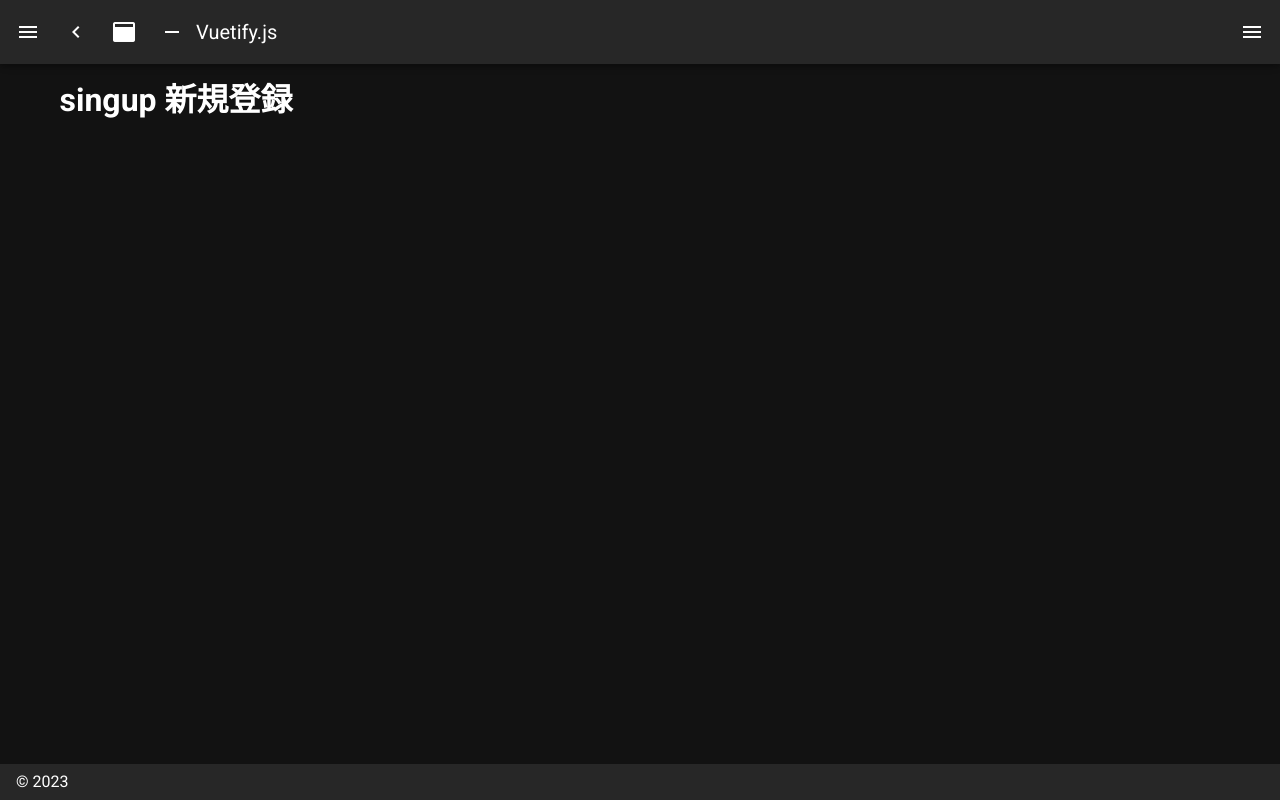
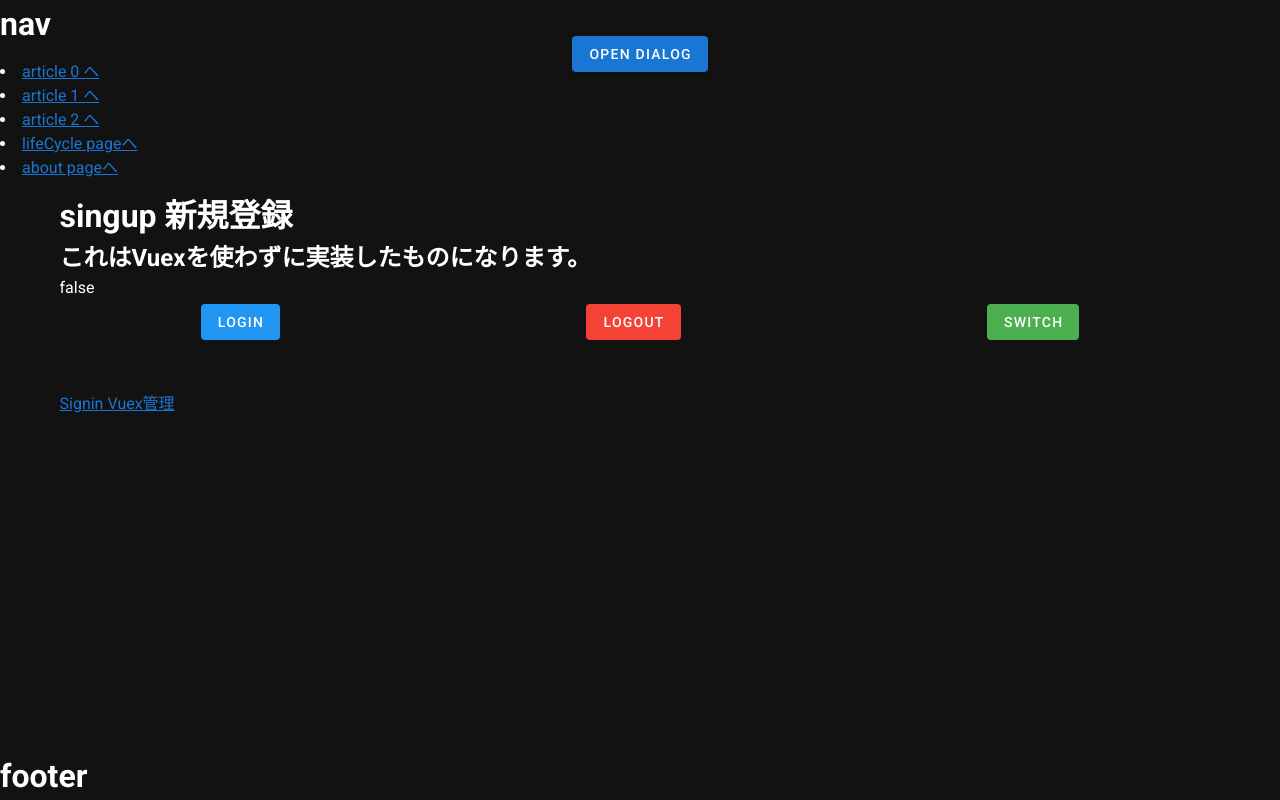
Before and after one commit to Taguchi-ivi/nuxt-study, a Nuxt app: page /auth/signup in a window 1280 px wide. Built offline with nearby package versions, Linux system fonts and the light colour scheme.

Commit message:
readme fix middleware and vuex

```diff
--- a/components/Homeview/HomeNav.vue
+++ b/components/Homeview/HomeNav.vue
@@ -14,10 +14,10 @@
             </nuxt-link>
         </li>
         <li>
-            <nuxt-link to="lifecycle">lifeCycle pageへ</nuxt-link>
+            <nuxt-link to="/lifecycle">lifeCycle pageへ</nuxt-link>
         </li>
         <li>
-            <nuxt-link to="about">about pageへ</nuxt-link>
+            <nuxt-link to="/about">about pageへ</nuxt-link>
         </li>
     </div>
 </template>
--- a/pages/auth/signin.vue
+++ b/pages/auth/signin.vue
@@ -1,3 +1,66 @@
 <template>
+<div>
     <h1>singin 再登録</h1>
+    <p>{{ getUserLoginFlg }}</p>
+    <v-row
+        align="center"
+        justify="space-around"
+    >
+        <!-- <v-btn
+            depressed
+            color="blue"
+        >
+            login
+        </v-btn>
+        <v-btn
+            depressed
+            color="red"
+        >
+            logout
+        </v-btn> -->
+        <v-btn
+            depressed
+            color="green"
+            @click="changeLogin"
+        >
+            Switch
+        </v-btn>
+    </v-row>
+    <div class="mt-16">
+        <nuxt-link to="/auth/signup">Singup components管理</nuxt-link>
+    </div>
+</div>
 </template>
+
+<script>
+
+import { mapMutations } from 'vuex'
+
+export default {
+    layout: 'default01',
+    data() {
+        return {
+            userLoginFlg: false
+        }
+    },
+    computed: {
+        getUserLoginFlg () {
+            return this.$store.getters.getUserLoginFlg;
+        }
+    },
+    methods: {
+        addUser (e) {
+            this.$store.comit('auth/add', e.target.value)
+            console.log(e)
+            e.target.value= ''
+        },
+        changeLogin() {
+            // this.$store.dispatch("changeLoginFlg", this.userLoginFlg)
+            this.$store.dispatch("changeLoginFlg", this.$store.getters.getUserLoginFlg)
+        },
+        ...mapMutations({
+            toggle: 'auth/toggle'
+        })
+    },
+}
+</script>
--- a/pages/auth/signup.vue
+++ b/pages/auth/signup.vue
@@ -1,3 +1,62 @@
 <template>
+<div>
     <h1>singup 新規登録</h1>
+    <h2>これはVuexを使わずに実装したものになります。</h2>
+    <p>{{ loginFlg }}</p>
+    <v-row
+        align="center"
+        justify="space-around"
+    >
+        <v-btn
+            depressed
+            color="blue"
+            @click="login"
+        >
+            login
+        </v-btn>
+        <v-btn
+            depressed
+            color="red"
+            @click="logout"
+        >
+            logout
+        </v-btn>
+        <v-btn
+            depressed
+            color="green"
+            @click="switchLogin"
+        >
+            Switch
+        </v-btn>
+    </v-row>
+    <div class="mt-16">
+        <nuxt-link to="/auth/signin">Signin Vuex管理</nuxt-link>
+    </div>
+
+</div>
 </template>
+
+<script>
+export default {
+    layout: 'default01',
+    data() {
+        return {
+            loginFlg: false
+        }
+    },
+    methods: {
+        login() {
+            this.loginFlg = true;
+        },
+        logout() {
+            this.loginFlg = false;
+        },
+        switchLogin() {
+            // const Flg = this.loginFlg;
+            // console.log(this.loginFlg);
+            // this.loginFlg = !Flg;
+            this.loginFlg = !this.loginFlg;
+        }
+    },
+}
+</script>
--- a/pages/lifecycle.vue
+++ b/pages/lifecycle.vue
@@ -47,6 +47,7 @@
 <script>
 export default {
     layout: 'default01',
+    middleware: ['sample']
 
 }
 </script>
--- /dev/null
+++ b/store/auth.js
@@ -0,0 +1,19 @@
+
+export const state = () => ({
+    user: []
+})
+
+export const mutations = {
+    add(state, name) {
+        state.user.push({
+            name,
+            Flg: false
+        })
+    },
+    remove(sate, { users }){
+        state.user = []
+    },
+    toggle(state, users) {
+        user.Flg = !user.Flg;
+    }
+}
--- a/store/index.js
+++ b/store/index.js
@@ -16,3 +16,28 @@
 
 // ちなみにCookieに保存したデータを取り出したいときも
 // const cookie = req.headers.cookie
+
+export const state = () => ({
+    // userLoginFlg: false
+    // userLoginFlg: null
+    userLoginFlg: false
+})
+
+export const getters = {
+    getUserLoginFlg: state => state.userLoginFlg
+}
+
+export const mutations = {
+    // increment(state) {
+    //     state.userLoginFlg = !state.userLoginFlg
+    // }
+    changeLoginMutations(state, userLoginFlg){
+        state.userLoginFlg = !state.userLoginFlg;
+    }
+}
+
+export const actions = {
+    changeLoginFlg({ commit }, userLoginFlg) {
+        commit("changeLoginMutations", userLoginFlg)
+    }
+}
```
Also changed, not shown: middleware/sample.js (+8 -0 lines), 1 other file (tests, documents, lock files or other folders).
